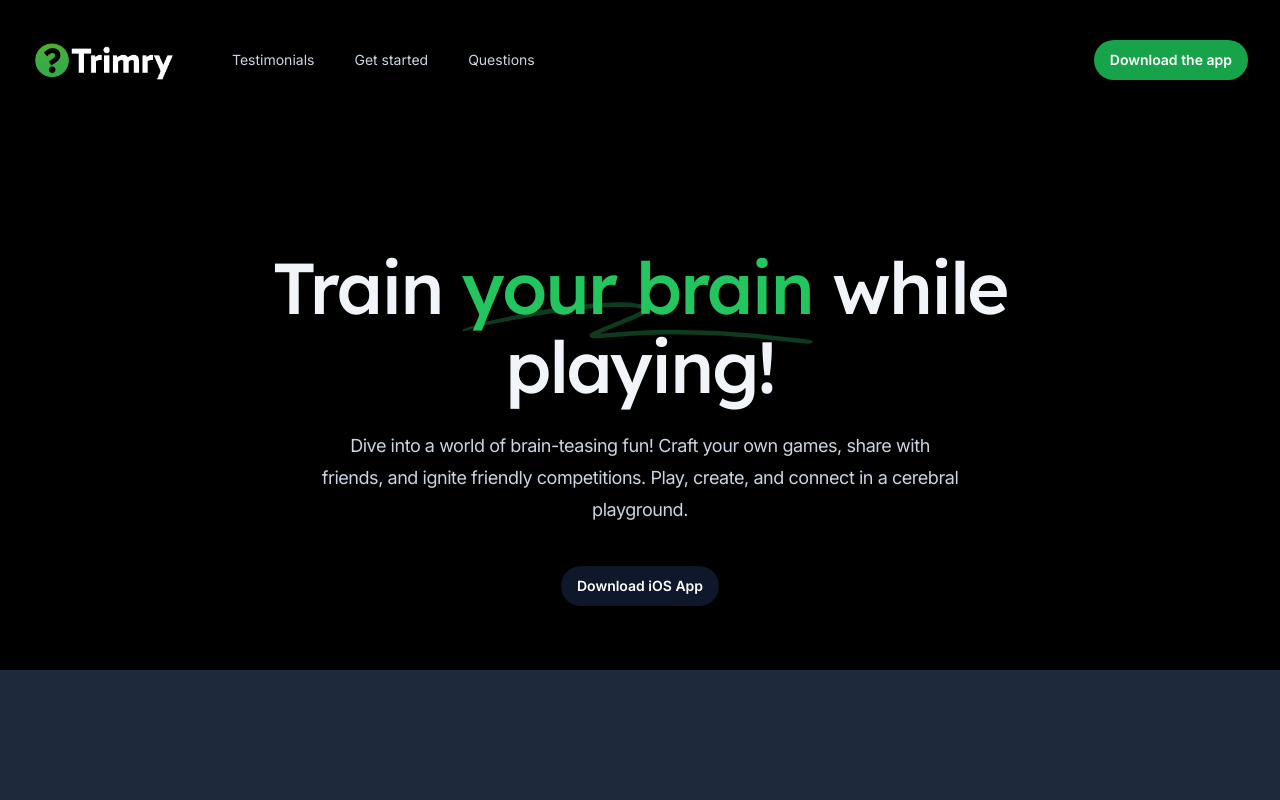
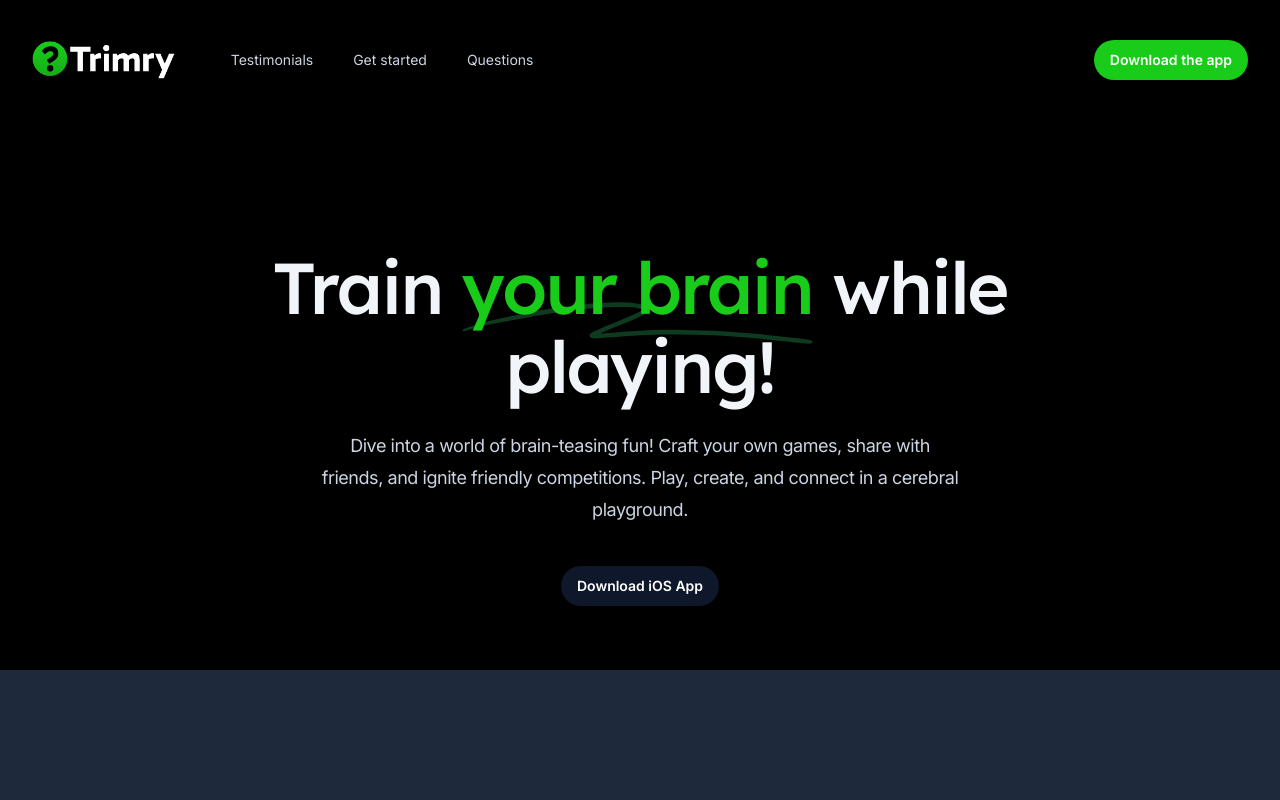
Before and after one commit to srostagno/trimry-app, a Next.js app: page / in a window 1280 px wide. Shown: the top 800 px of the page. Built offline with nearby package versions, Linux system fonts and the light colour scheme.

Commit message:
hotfix: changed green.

```diff
--- a/src/components/Button.tsx
+++ b/src/components/Button.tsx
@@ -15,7 +15,7 @@ const variantStyles = {
     blue: 'bg-blue-600 text-white hover:text-slate-100 hover:bg-blue-500 active:bg-blue-800 active:text-blue-100 focus-visible:outline-blue-600',
     white:
       'bg-white text-slate-900 hover:bg-blue-50 active:bg-blue-200 active:text-slate-600 focus-visible:outline-white',
-    green: 'bg-green-600 text-white hover:bg-green-500 active:bg-green-800 active:text-green-100 focus-visible:outline-green-600',
+      green: 'bg-custom-green text-white hover:bg-green-500 active:bg-green-800 active:text-green-100 focus-visible:ring-green-600',
   },
   outline: {
     slate:
--- a/src/components/Hero.tsx
+++ b/src/components/Hero.tsx
@@ -23,7 +23,7 @@ export function Hero() {
           >
             <path d="M203.371.916c-26.013-2.078-76.686 1.963-124.73 9.946L67.3 12.749C35.421 18.062 18.2 21.766 6.004 25.934 1.244 27.561.828 27.778.874 28.61c.07 1.214.828 1.121 9.595-1.176 9.072-2.377 17.15-3.92 39.246-7.496C123.565 7.986 157.869 4.492 195.942 5.046c7.461.108 19.25 1.696 19.17 2.582-.107 1.183-7.874 4.31-25.75 10.366-21.992 7.45-35.43 12.534-36.701 13.884-2.173 2.308-.202 4.407 4.442 4.734 2.654.187 3.263.157 15.593-.78 35.401-2.686 57.944-3.488 88.365-3.143 46.327.526 75.721 2.23 130.788 7.584 19.787 1.924 20.814 1.98 24.557 1.332l.066-.011c1.201-.203 1.53-1.825.399-2.335-2.911-1.31-4.893-1.604-22.048-3.261-57.509-5.556-87.871-7.36-132.059-7.842-23.239-.254-33.617-.116-50.627.674-11.629.54-42.371 2.494-46.696 2.967-2.359.259 8.133-3.625 26.504-9.81 23.239-7.825 27.934-10.149 28.304-14.005.417-4.348-3.529-6-16.878-7.066Z" />
           </svg>
-          <span className="relative">your brain</span>
+          <span className="relative text-custom-green">your brain</span>
         </span>{' '}
         while playing!
       </h1>
--- a/tailwind.config.ts
+++ b/tailwind.config.ts
@@ -33,6 +33,9 @@ export default {
       maxWidth: {
         '2xl': '40rem',
       },
+      colors: {
+        'custom-green': '#18cc19',
+      },
     },
   },
   plugins: [formsPlugin, headlessuiPlugin],
```
Also changed, not shown: src/images/logos/logo-white.png, 1 other file (tests, documents, lock files or other folders).
